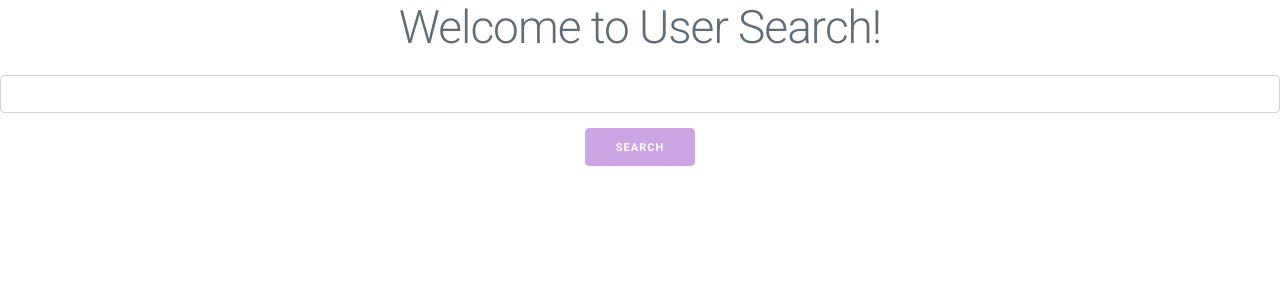
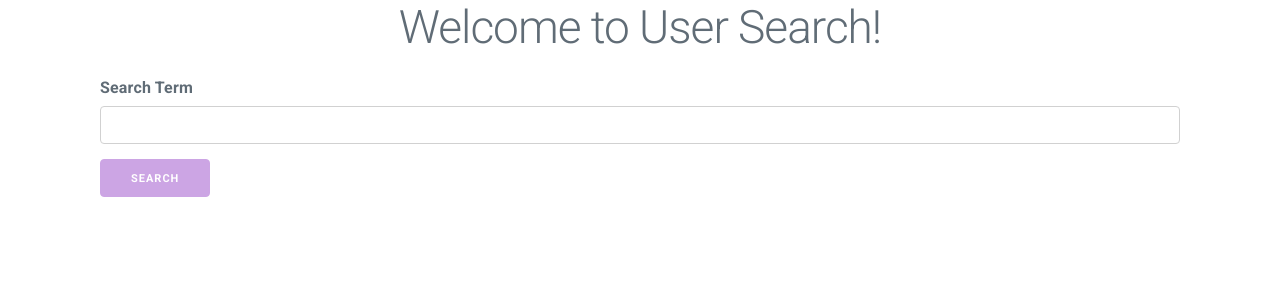
Before and after one commit to amyegan/user-search, an Angular app: page / in a window 1280 px wide. Shown: the top 300 px of the page. Built offline with nearby package versions, Linux system fonts and the light colour scheme.

Commit message:
More style changes

```diff
--- a/src/app/app.component.css
+++ b/src/app/app.component.css
@@ -0,0 +1 @@
+h1 {text-align: center;}
--- a/src/app/app.component.html
+++ b/src/app/app.component.html
@@ -1,6 +1,5 @@
-<!--The content below is only a placeholder and can be replaced.-->
-<div style="text-align: center;">
-  <h1>Welcome to {{ title }}!</h1>
+<h1>Welcome to {{ title }}!</h1>
+<div class="container">
   <app-search-box (searched)="onSearched($event)"></app-search-box>
   <app-search-results [users]="result?.users"></app-search-results>
   <app-pagination
--- a/src/app/search-box/search-box.component.html
+++ b/src/app/search-box/search-box.component.html
@@ -1,4 +1,6 @@
+
 <form (ngSubmit)="onSubmit()" #searchForm="ngForm">
-  <input [(ngModel)]="searchTerm" name="searchTerm" />
+  <label for="searchTerm">Search Term</label>
+  <input [(ngModel)]="searchTerm" name="searchTerm" id="searchTerm" />
   <button type="submit" [disabled]="searchTerm == null">Search</button>
 </form>
--- a/src/app/user-details/user-details.component.css
+++ b/src/app/user-details/user-details.component.css
@@ -10,7 +10,7 @@ img {
 .user-details {
   display: flex;
   max-width: 400px;
-  margin: 0 auto 1em;
+  margin-bottom: 1em;
   padding-bottom: 1em;
   border-bottom: 1px solid #d1d1d1;
 }
@@ -19,3 +19,7 @@ img {
   padding-bottom: 0;
   border-bottom: none;
 }
+
+p {
+  margin-bottom: 0.25em;
+}
--- a/src/app/user-details/user-details.component.html
+++ b/src/app/user-details/user-details.component.html
@@ -1,15 +1,19 @@
-<div class="user-details" [ngClass]="{'last' : isLast}">
+<div class="user-details" [ngClass]="{ last: isLast }">
   <img src="{{ user.avatar_url }}" />
   <div>
+    <p>
       <strong>
         {{ user.name }}
       </strong>
       <small>
         <a href="{{ user.html_url }}">{{ user.login }}</a>
       </small>
+    </p>
     <p>{{ user.bio }}</p>
-    <p><a href="{{user.followers_url}}">{{ user.followers }} followers</a> |
-      <a href="{{user.following_url}}">following {{ user.following }}</a></p>
+    <p>
+      <a href="{{ user.followers_url }}">{{ user.followers }} followers</a> |
+      <a href="{{ user.following_url }}">following {{ user.following }}</a>
+    </p>
     <a href="{{ user.url }}">API Link</a>
   </div>
 </div>
```
Lines whose indentation alone changed are shown as unchanged.
